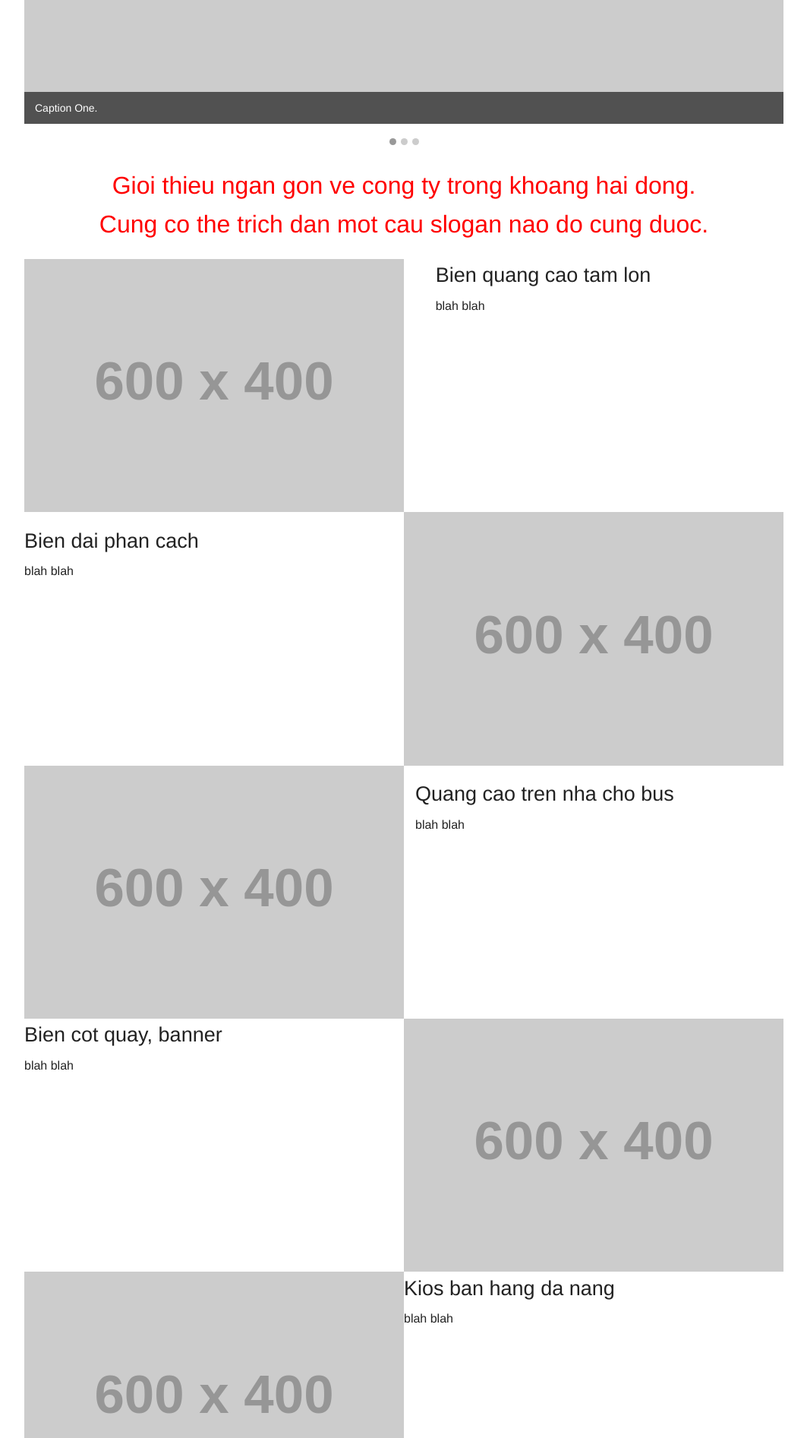
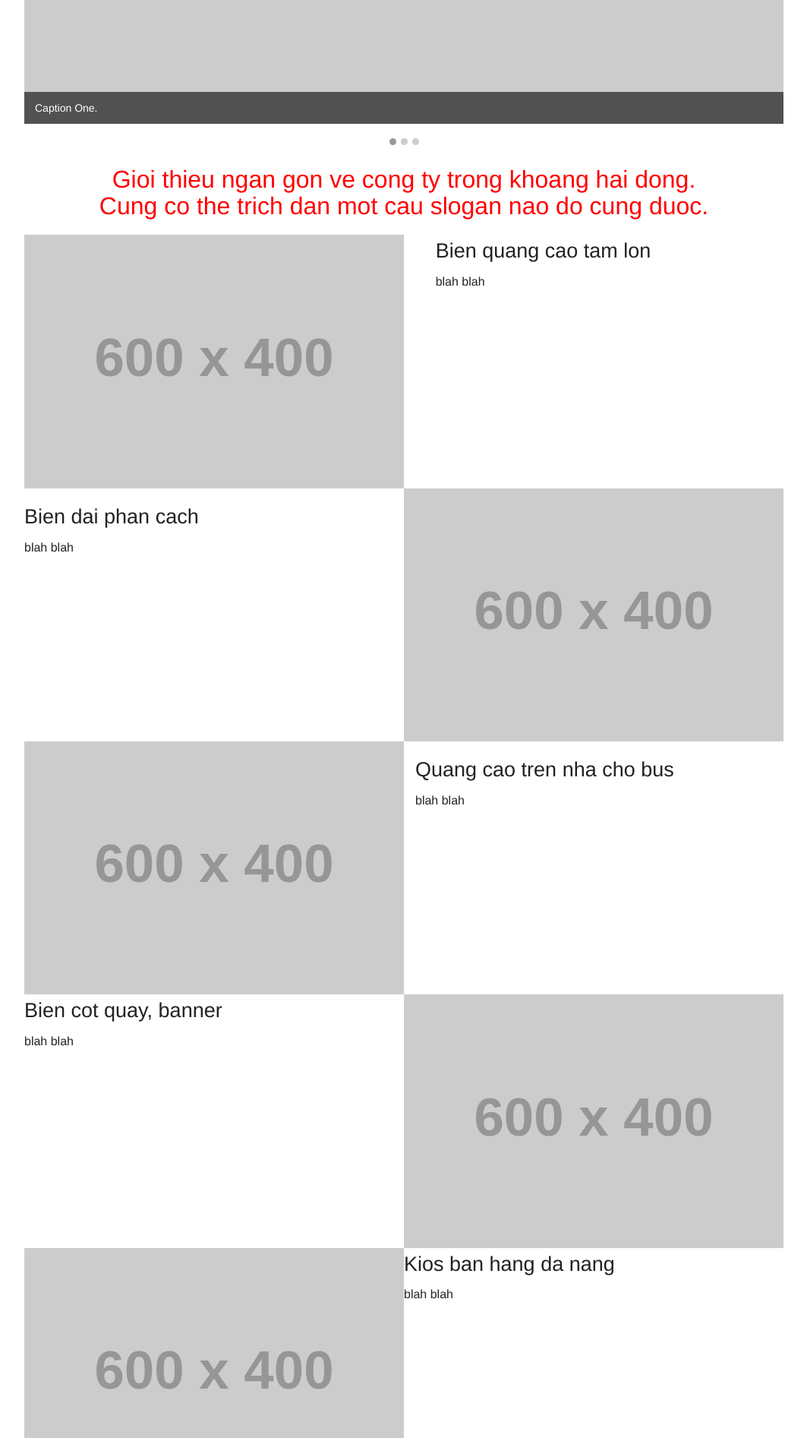
Before and after one commit to haviet/static-on-foundation, a Jekyll site: the page built from index.html, in a window 1280 px wide. Shown: the part 427-2320 px from the top of the page at 76% size, without its empty margins (108-1171 px from the left). Built offline with Jekyll 4.4.1, drawn with Linux system fonts in a browser that asks for light colours.

Commit message:
Update custom.css

```diff
--- a/css/custom.css
+++ b/css/custom.css
@@ -2,7 +2,7 @@ header {background:#000; padding-top: 2em; }
 nav {margin-top: 2em;}
 img.hvlogo {width: 280px; margin-left: -0.2em;}
 
-p.introtext {text-align:center;}
+p.introtext {text-align:center; line-height:1.1em;}
 p.bigtext {font-size:2em; color:red;}
 
 div.home-left-content {padding: 0 2em; }
```
